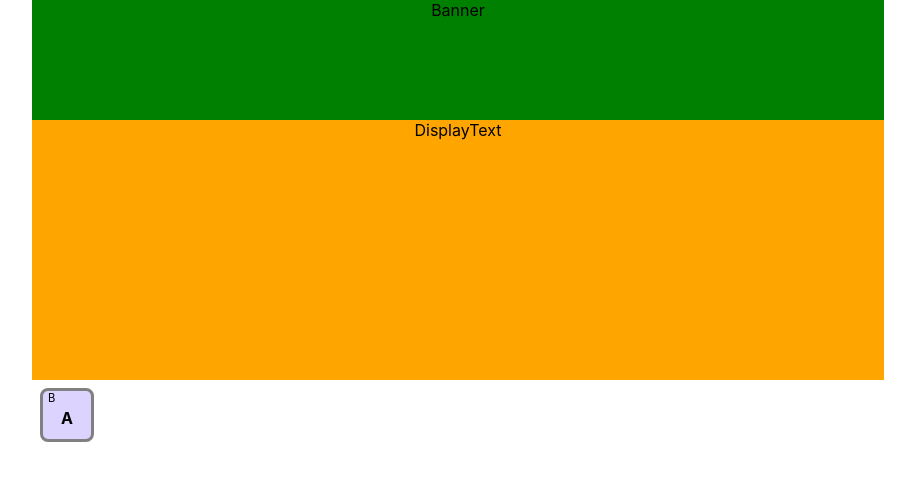
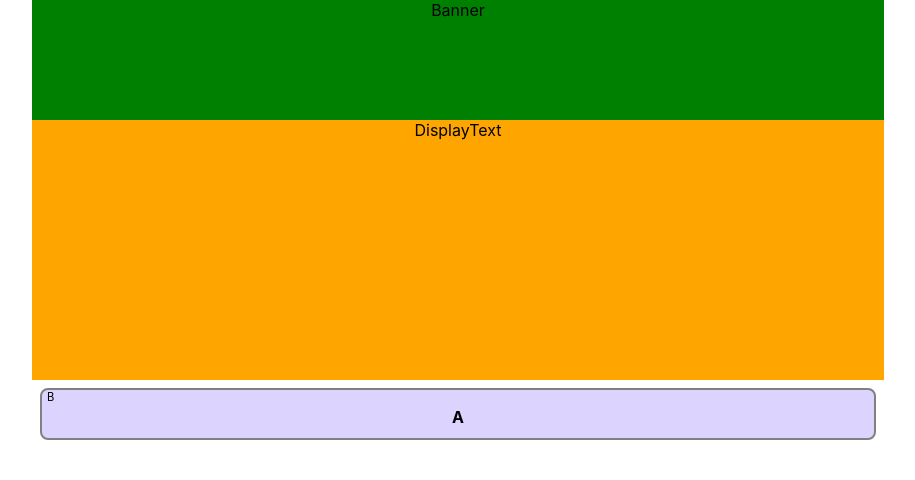
Before and after one commit to alvinlamSL/thai-typing-game, a React (Create React App) app: page / in a window 1280 px wide. Shown: the top 480 px of the page, without its empty margins (182-1097 px from the left). Built offline with nearby package versions, Linux system fonts and the light colour scheme.

Commit message:
Update key component

```diff
--- a/src/components/KeyboardDisplay/KeyboardKey/KeyboardKey.styles.ts
+++ b/src/components/KeyboardDisplay/KeyboardKey/KeyboardKey.styles.ts
@@ -4,9 +4,9 @@ const styles: Record<string, SxProps> = {
     key: {
         position: 'relative',
         height: '3em',
-        width: '3em',
         background: '#DCD3FF',
         border: 'solid grey',
+        borderWidth: '2px',
         borderRadius: '8px',
     },
     mainText: {
--- a/src/components/KeyboardDisplay/KeyboardKey/KeyboardKey.tsx
+++ b/src/components/KeyboardDisplay/KeyboardKey/KeyboardKey.tsx
@@ -3,7 +3,7 @@ import { Box } from '@mui/system';
 
 import styles from './KeyboardKey.styles';
 
-interface KeyboardKeyProps {
+export interface KeyboardKeyProps {
     mainText: string
     subText?: string
 }
```
